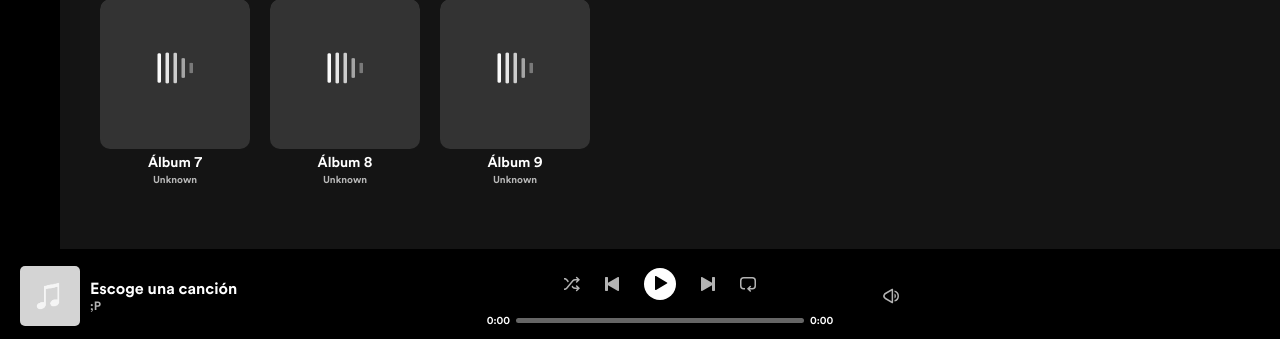
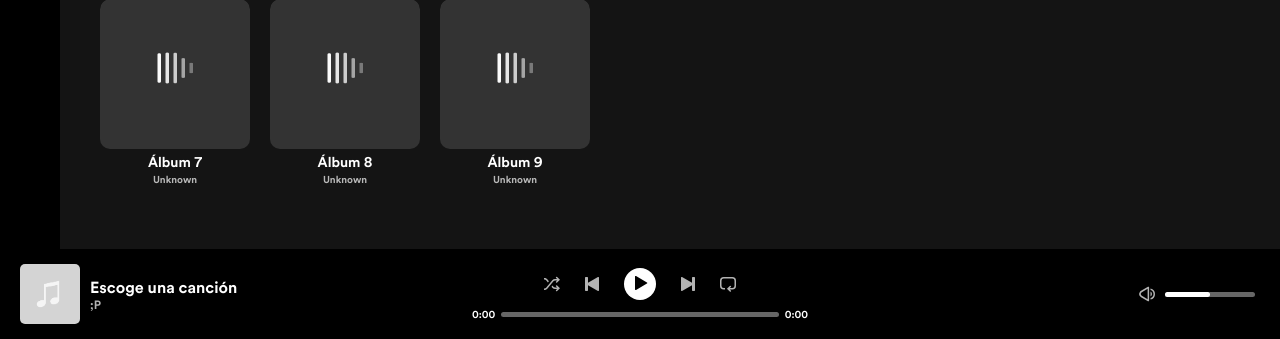
Before and after one commit to Nicorebo-18/MusicPlayer, a Flask app: page / in a window 1280 px wide. Shown: the part 840-1179 px from the top of the page. Run offline with Flask 3, Linux system fonts and the light colour scheme; parts of the project's set-up code (start-up, migrations or seed data) failed here and were passed over; some web fonts are replaced.

Commit message:
Volume bar

```diff
--- a/static/scripts.js
+++ b/static/scripts.js
@@ -8,9 +8,13 @@ const sidebar = document.getElementById('sidebar');
 const logo = document.getElementById('logo');
 const mainContent = document.querySelector('main');
 const progressBar = document.querySelector('.progress-bar');
+const progress = document.querySelector('.progress');
 const progressFill = document.querySelector('.progress-fill');
 const currentTimeElement = document.getElementById('current-time');
 const totalTimeElement = document.getElementById('total-time');
+const volumeBar = document.querySelector('.volume-bar');
+const volume = document.querySelector('.volume');
+const volumeFill = document.querySelector('.volume-fill');
 let isPlaying = false;
 let audio = null;
 let debounceTimer;
@@ -44,7 +48,7 @@ function updateProgressBar() {
 
     const duration = audio.duration || 0; // Duración total de la canción
     const currentTime = audio.currentTime || 0; // Tiempo actual de reproducción
-    const progressPercentage = (currentTime / duration) * 96 + 2 || 2; // Calcula el porcentaje de progreso
+    const progressPercentage = (currentTime / duration) * 100 || 2; // Calcula el porcentaje de progreso
     progressFill.style.width = `${progressPercentage}%`; // Actualiza la anchura de la barra de progreso
 
     currentTimeElement.textContent = formatTime(currentTime);
@@ -52,7 +56,7 @@ function updateProgressBar() {
 }
 
 progressBar.addEventListener('click', (e) => {
-    const rect = progressBar.getBoundingClientRect();
+    const rect = progress.getBoundingClientRect();
     const offsetX = e.clientX - rect.left;
     const progressPercentage = (offsetX / rect.width) * 100;
     const newTime = (progressPercentage / 100) * audio.duration;
@@ -63,7 +67,7 @@ progressBar.addEventListener('click', (e) => {
 
 progressBar.addEventListener('mousedown', () => {
     const onMouseMove = (e) => {
-        const rect = progressBar.getBoundingClientRect();
+        const rect = progress.getBoundingClientRect();
         const offsetX = e.clientX - rect.left;
         pauseAudio();
         isPlaying = false;
@@ -71,6 +75,7 @@ progressBar.addEventListener('mousedown', () => {
             const progressPercentage = (offsetX / rect.width) * 100;
             const newTime = (progressPercentage / 100) * audio.duration;
             progressFill.style.width = `${progressPercentage}%`;
+            progressFill.style.background = "var(--main-color)";
             audio.currentTime = newTime;
             updateProgressBar();
         }
@@ -79,6 +84,7 @@ progressBar.addEventListener('mousedown', () => {
     document.addEventListener('mousemove', onMouseMove);
     document.addEventListener('mouseup', () => {
         playAudio();
+        progressFill.style.background = "";
         document.removeEventListener('mousemove', onMouseMove);
     }, { once: true });
 });
@@ -153,6 +159,35 @@ function updatePlayButton() {
     playButton.innerHTML = isPlaying ? pauseSVG : playSVG;
 }
 
+function updateVolumeBar(percentage) {
+    const volPercentage = percentage * 100 || 0; // Calcula el porcentaje de progreso
+    volumeFill.style.width = `${volPercentage}%`; // Actualiza la anchura de la barra de progreso
+}
+
+volumeBar.addEventListener('click', (e) => {
+    const rect = volumeBar.getBoundingClientRect();
+    const offsetX = e.clientX - rect.left;
+    const volumePercentage = offsetX / rect.width;
+    updateVolumeBar(volumePercentage);
+});
+
+volumeBar.addEventListener('mousedown', () => {
+    const onMouseMove = (e) => {
+        const rect = volumeBar.getBoundingClientRect();
+        const offsetX = e.clientX - rect.left;
+        if (offsetX >= 0 && offsetX <= rect.width) {
+            const volumePercentage = offsetX / rect.width;
+            updateVolumeBar(volumePercentage);
+        }
+    };
+
+    document.addEventListener('mousemove', onMouseMove);
+    document.addEventListener('mouseup', () => {
+        document.removeEventListener('mousemove', onMouseMove);
+    }, { once: true });
+});
+
+
 
 
 // ==========================================================
@@ -210,7 +245,7 @@ function showSearchResults() {
     }
 }
 
-const debouncedShowSearchResults = debounce(showSearchResults, 200);
+const debouncedShowSearchResults = debounce(showSearchResults, 250);
 
 document.getElementById('search-input').addEventListener('input', debouncedShowSearchResults);  // Asocia la función debounced al evento oninput
 
@@ -238,10 +273,15 @@ document.getElementById('search-input').addEventListener('blur', hideSearchResul
 document.addEventListener('click', function(event) {
     const sidebar = document.getElementById('sidebar');
     const toggleButton = document.getElementById('toggle-button');
+    const logo = document.querySelector('.logo');
 
     // Verificar si el clic fue fuera del sidebar y del botón de toggle
     if (!sidebar.contains(event.target) && event.target !== toggleButton) {
         sidebar.classList.remove('active'); // Remover la clase 'active' del sidebar
+        logo.classList.remove('active'); // Remover la clase 'active' del logo
+    } else if (event.target === toggleButton) {
+        sidebar.classList.toggle('active'); // Alternar la clase 'active' del sidebar al hacer clic en el botón de toggle
+        logo.classList.toggle('active'); // Alternar la clase 'active' del logo al hacer clic en el botón de toggle
     }
 });
 
--- a/static/styles.css
+++ b/static/styles.css
@@ -341,8 +341,9 @@ footer {
     left: 0;
     width: 100%;
     min-width: 500px; /* Establece el ancho mínimo deseado */
-    height: 60px;
+    height: 90px;
     z-index: 9999;
+    box-sizing: border-box; /* Asegura que el padding se incluya en el ancho total */
 }
 
 
@@ -466,7 +467,7 @@ footer .player {
     display: flex;
     align-items: center;
     width: 80%;
-    margin-top: 10px;
+    height: 20px;
 }
 
 .progress-bar:hover .progress-fill{
@@ -494,7 +495,9 @@ footer .player {
 }
 
 .right-section {
-    align-items: right;
+    display: flex;
+    justify-content: flex-end; /* Alinea los elementos a la derecha */
+    align-items: center; /* Alinea los elementos verticalmente al centro */
 }
 
 .right-section svg {
@@ -502,6 +505,33 @@ footer .player {
     height: 16px;
     fill: rgba(255, 255, 255, 0.7);
     margin: 0 5px;
+}
+
+.volume-bar {
+    display: flex;
+    align-items: center;
+    width: 100px;
+    height: 20px;
+}
+
+.volume {
+    width: 100%;
+    height: 5px;
+    border-radius: 5px;
+    background-color: rgba(255, 255, 255, 0.4);
+    margin: 0 5px;
+    position: relative;
+}
+
+.volume-fill {
+    width: 50%; /* Initial volume level */
+    height: 100%;
+    background-color: #fff;
+    border-radius: 4px;
+}
+
+.volume-bar:hover .volume-fill{
+    background-color: var(--main-color);
 }
 
 
--- a/templates/index.html
+++ b/templates/index.html
@@ -135,7 +135,13 @@
                 <div class="right-section">
                     <svg data-encore-id="icon" role="img" aria-hidden="true" viewBox="0 0 16 16" class="control-icon">
                         <path d="M9.741.85a.75.75 0 0 1 .375.65v13a.75.75 0 0 1-1.125.65l-6.925-4a3.642 3.642 0 0 1-1.33-4.967 3.639 3.639 0 0 1 1.33-1.332l6.925-4a.75.75 0 0 1 .75 0zm-6.924 5.3a2.139 2.139 0 0 0 0 3.7l5.8 3.35V2.8l-5.8 3.35zm8.683 4.29V5.56a2.75 2.75 0 0 1 0 4.88z"></path><path d="M11.5 13.614a5.752 5.752 0 0 0 0-11.228v1.55a4.252 4.252 0 0 1 0 8.127v1.55z"></path>
+                        <!--<path d="M13.86 5.47a.75.75 0 0 0-1.061 0l-1.47 1.47-1.47-1.47A.75.75 0 0 0 8.8 6.53L10.269 8l-1.47 1.47a.75.75 0 1 0 1.06 1.06l1.47-1.47 1.47 1.47a.75.75 0 0 0 1.06-1.06L12.39 8l1.47-1.47a.75.75 0 0 0 0-1.06z"></path><path d="M10.116 1.5A.75.75 0 0 0 8.991.85l-6.925 4a3.642 3.642 0 0 0-1.33 4.967 3.639 3.639 0 0 0 1.33 1.332l6.925 4a.75.75 0 0 0 1.125-.649v-1.906a4.73 4.73 0 0 1-1.5-.694v1.3L2.817 9.852a2.141 2.141 0 0 1-.781-2.92c.187-.324.456-.594.78-.782l5.8-3.35v1.3c.45-.313.956-.55 1.5-.694V1.5z"></path>-->
                     </svg>
+                    <div class="volume-bar">
+                        <div class="volume">
+                            <div class="volume-fill"></div>
+                        </div>
+                    </div>
                 </div>
             </div>
         </footer>
```
